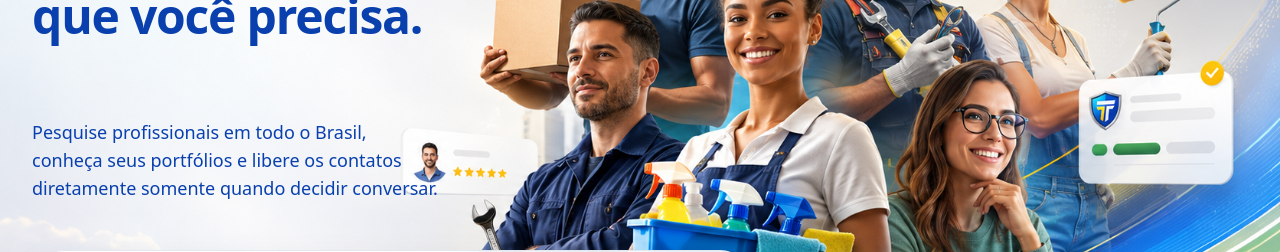
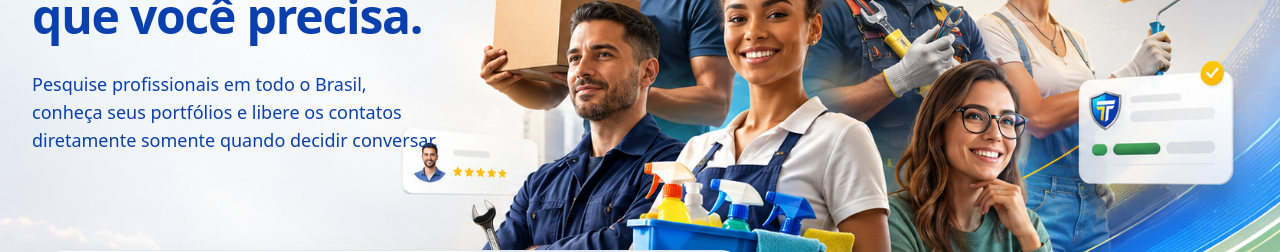
Before and after one commit to Sandromuller1480/trabalhe-livre, a Next.js app: page / in a window 1280 px wide. Shown: the part 316-568 px from the top of the page. Built offline with nearby package versions, Linux system fonts and the light colour scheme; no server answers; the database is empty.

Commit message:
feat: create landing page with dynamic category loading and featured professional display

```diff
--- a/src/app/(public)/page.tsx
+++ b/src/app/(public)/page.tsx
@@ -164,7 +164,7 @@ export default async function HomePage() {
             </h1>
           </div>
           <div className="mt-8 sm:mt-10 lg:mt-12 w-full">
-            <p className="text-base sm:text-lg text-primary-base max-w-xl mb-12">
+            <p className="relative -top-8 sm:-top-10 lg:-top-12 text-base sm:text-lg text-primary-base max-w-xl mb-12">
               Pesquise profissionais em todo o Brasil,<br />
               conheça seus portfólios e libere os contatos<br />
               diretamente somente quando decidir conversar.
```
